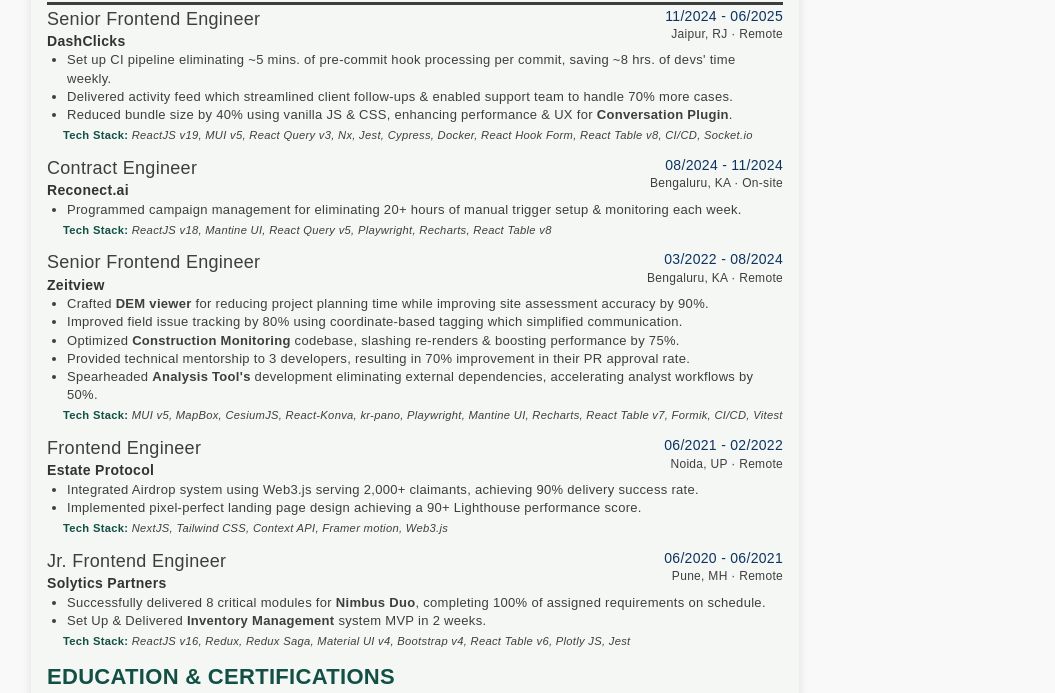
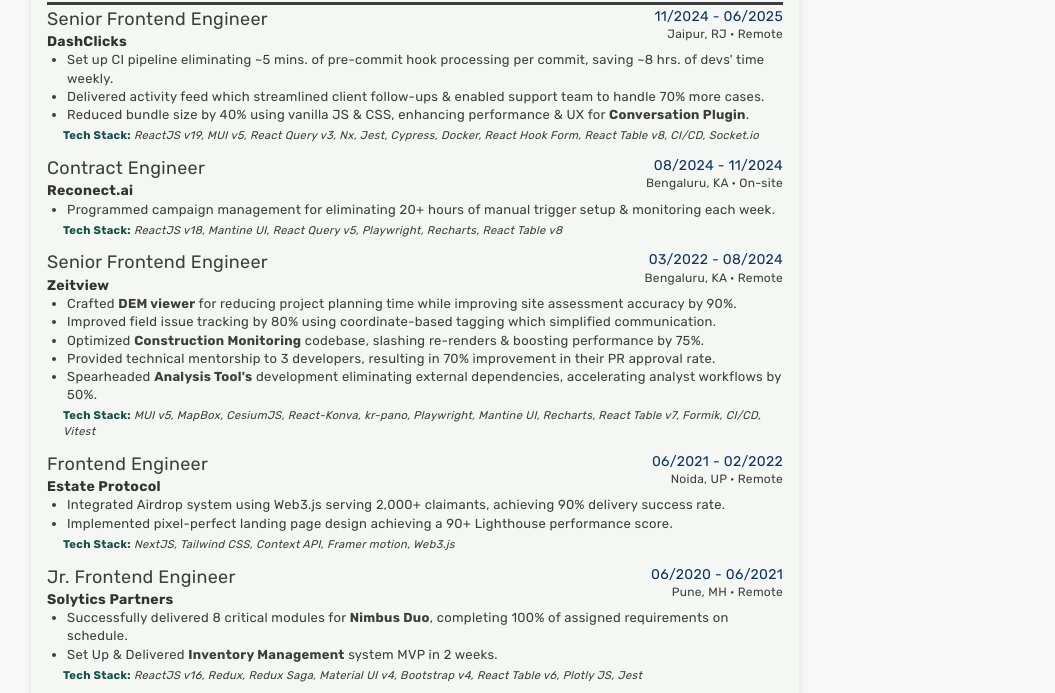
Before and after one commit to r4vr4n/r4vr4n.github.io, a plain HTML site: page index.html in a window 1280 px wide. Shown: the part 151-844 px from the top of the page, without its empty margins (225-1280 px from the left). Drawn offline with Linux system fonts and the light colour scheme.

Commit message:
Update styles.css

```diff
--- a/styles.css
+++ b/styles.css
@@ -52,7 +52,7 @@ a:hover {
 }
 
 body {
-  font-family: Arial, Helvetica, sans-serif;
+  font-family: "Rubik", Helvetica, sans-serif;
   line-height: 1.4;
   letter-spacing: 0.3px;
   color: var(--color-text-tertiary);
```
